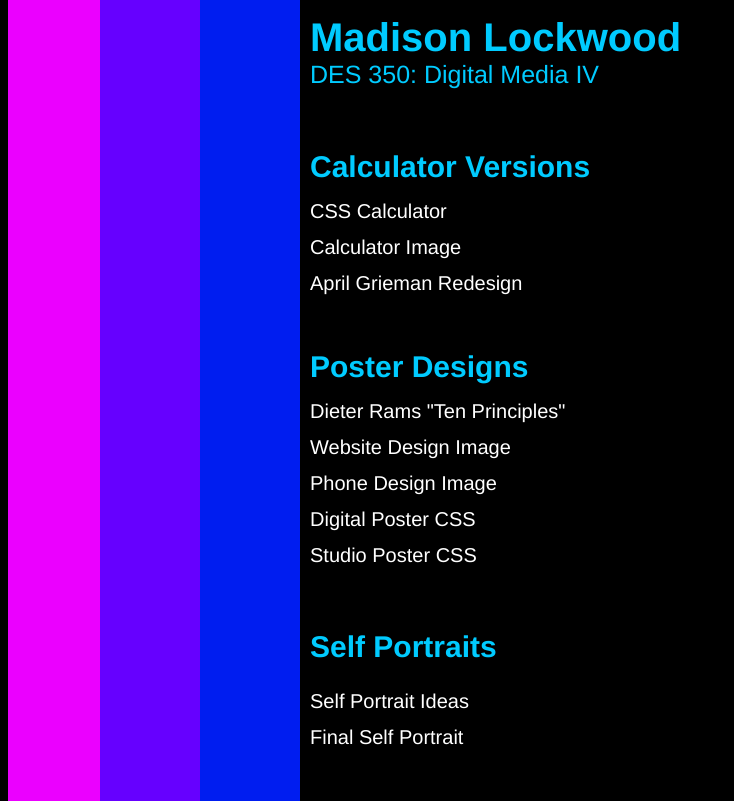
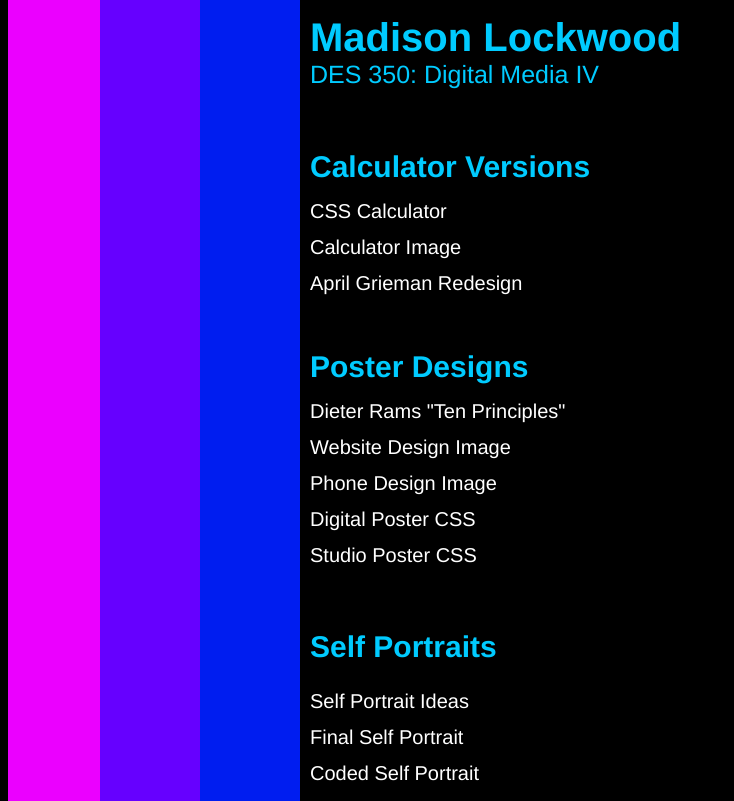
Before and after one commit to maddielock17/DES350, a plain HTML site: page index.html in a window 1280 px wide. Shown: the top 801 px of the page, without its empty margins (0-734 px from the left). Drawn offline with Linux system fonts and the light colour scheme.

Commit message:
Update index.html

```diff
--- a/index.html
+++ b/index.html
@@ -190,7 +190,8 @@
 	<br>
 	<a href="Final Face-02.png" target="_self">Final Self Portrait</a><br>
 	<br>
-
+	<a href="Self Portrait/Portrait.html" target="_self">Coded Self Portrait</a><br>
+	<br>
 
 
 	</div>
```
